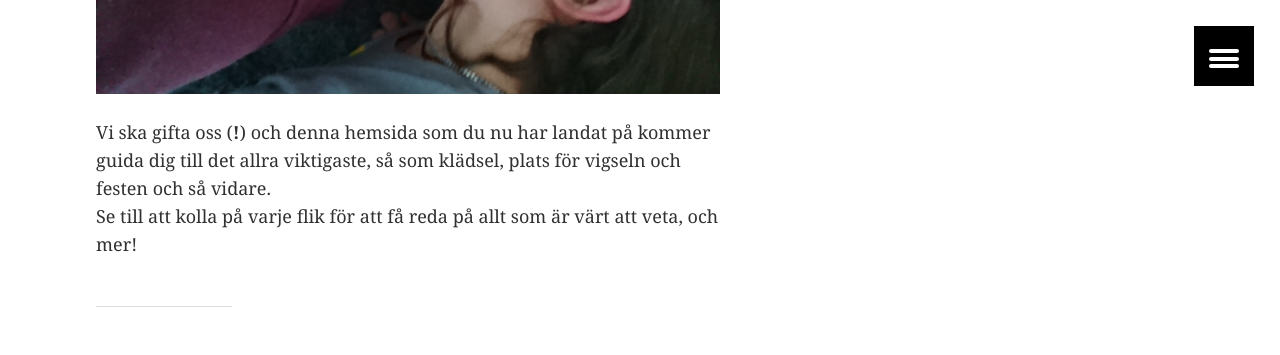
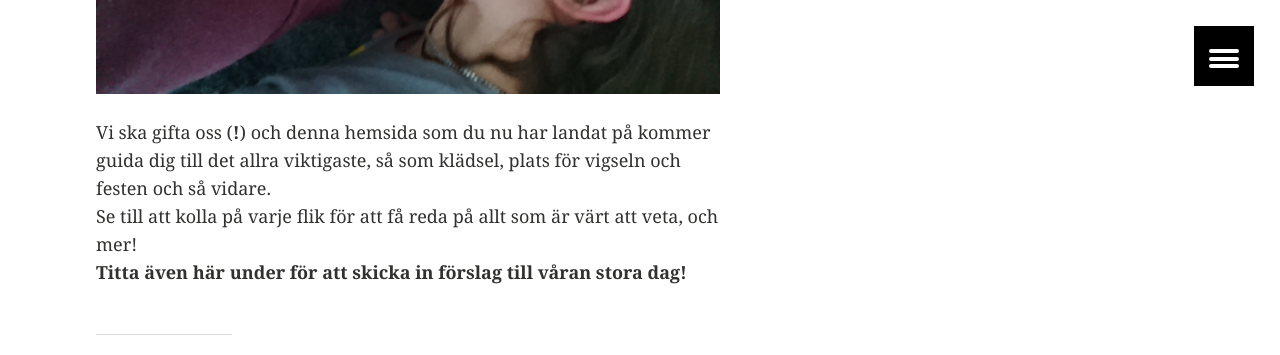
Before and after one commit to toweochchristoffer/wedding-page, a Jekyll site: the page built from index.md, in a window 1280 px wide and 900 px high, scrolled down 409 px, cut to the strip 0-355 px from the top of the window. Built offline with Jekyll 4.4.1, drawn with Linux system fonts in a browser that asks for light colours.

Commit message:
Lade till en förklaring i texten

```diff
--- a/index.md
+++ b/index.md
@@ -8,6 +8,8 @@ title: "Hem"
 
 Vi ska gifta oss (**!**) och denna hemsida som du nu har landat på kommer guida dig till det allra viktigaste, så som klädsel, plats för vigseln och festen och så vidare.
 Se till att kolla på varje flik för att få reda på allt som är värt att veta, och mer!
+**Titta även här under för att skicka in förslag till våran stora dag!**
+
 <hr>
 
 <iframe src="http://178.62.237.83:8889/" style="width: 100%; height: 600px; border: 0;"></iframe>
```
